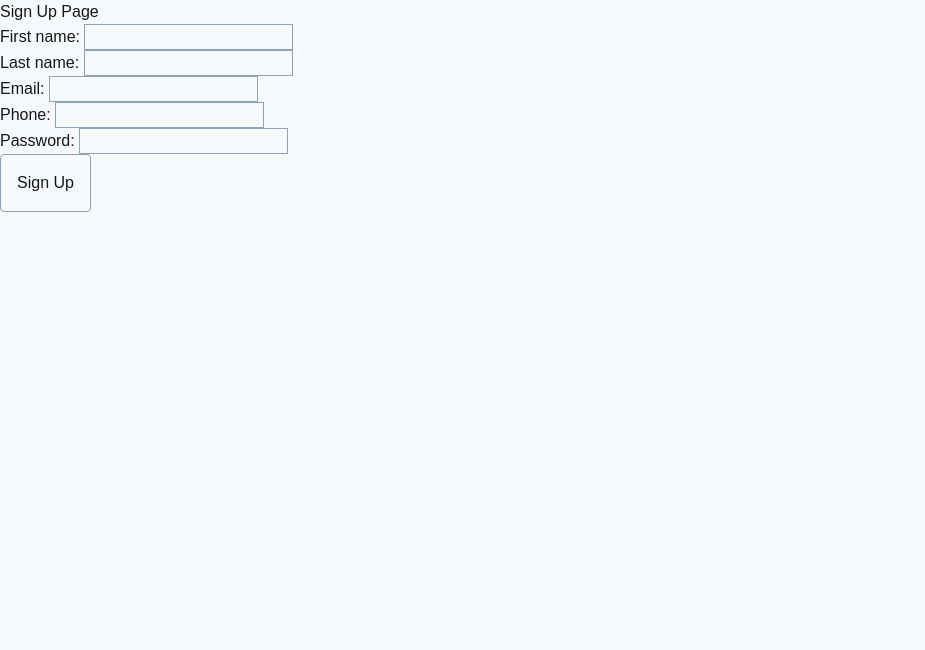
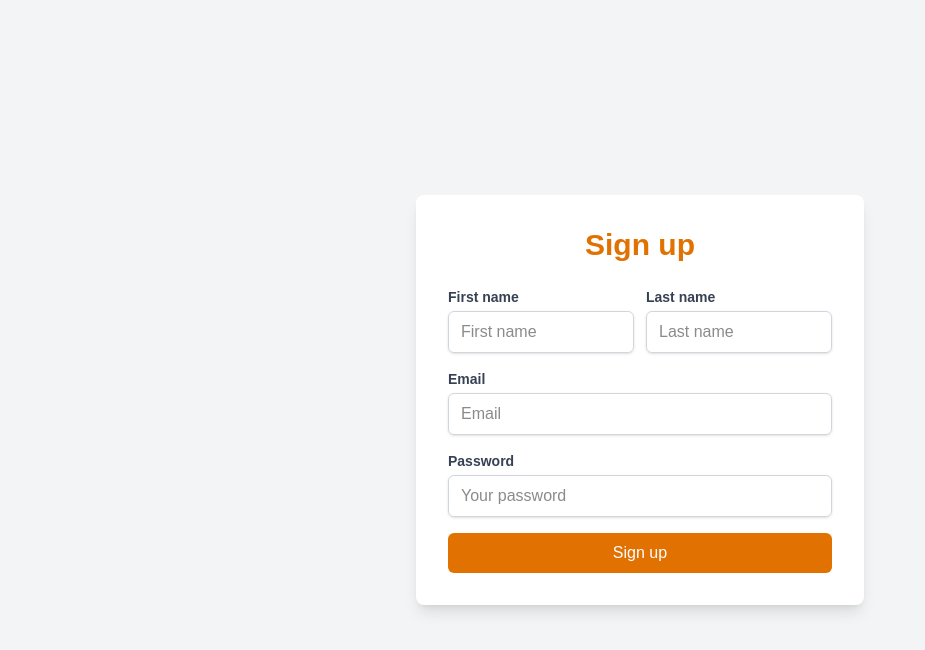
Before and after one commit to nakhai9/sothuchi.app, a Next.js app: page /auth/sign-up in a window 1280 px wide. Shown: the top 650 px of the page, without its empty margins (0-925 px from the left). Built offline with nearby package versions, Linux system fonts and the light colour scheme.

Commit message:
update: max age for cookie

```diff
--- a/src/app/auth/sign-in/page.tsx
+++ b/src/app/auth/sign-in/page.tsx
@@ -1,9 +1,10 @@
 "use client"
 import { SERVICES } from "@/services/service";
 import { useRouter } from "next/navigation";
-import { useState } from "react";
+import { useRef, useState } from "react";
 import { setCookie } from 'cookies-next'
 import Link from "next/link";
+import { AuthLayout } from "@/app/components";
 export default function SignInPage() {
 
   const router = useRouter()
@@ -16,7 +17,9 @@ export default function SignInPage() {
     try {
       const token = await SERVICES.authService.signIn({ email, password })
       if (token.accessToken.length > 0) {
-        setCookie('accessToken', token.accessToken);
+        setCookie('accessToken', token.accessToken, {
+          maxAge: 60 * 60,
+        });
         router.push('/dashboard')
       }
     } catch (error) {
@@ -25,11 +28,7 @@ export default function SignInPage() {
   };
 
   return (
-    <div className="flex justify-center items-center bg-gray-100 px-4 sm:px-6 lg:px-8 min-h-screen">
-      <div className="bg-white shadow-lg p-6 sm:p-8 rounded-lg w-full max-w-md">
-        <h2 className="mb-6 font-bold text-amber-600 text-2xl sm:text-3xl text-center">
-          Sign In
-        </h2>
+    <AuthLayout title="Sign in">
       <form onSubmit={handleSubmit}>
         <div className="mb-4">
           <label
@@ -98,9 +97,6 @@ export default function SignInPage() {
           Sign up
         </Link>
       </p>
-      </div>
-    </div>
-
-
+    </AuthLayout>
   );
 }
--- a/src/app/auth/sign-up/page.tsx
+++ b/src/app/auth/sign-up/page.tsx
@@ -1,4 +1,5 @@
 "use client"
+import { AuthLayout } from "@/app/components";
 import { SERVICES } from "@/services/service";
 import { useRouter } from "next/navigation";
 import { useState } from "react";
@@ -6,17 +7,15 @@ import { useState } from "react";
 export default function SignUpPage() {
 
   const router = useRouter()
-
   const [email, setEmail] = useState("");
   const [password, setPassword] = useState("");
   const [firstName, setFirstName] = useState("");
   const [lastName, setLastName] = useState("");
-  const [phone, setPhone] = useState("");
   const handleSubmit = async (e: React.FormEvent) => {
     e.preventDefault();
     try {
       await SERVICES.authService.signUp({
-        email, firstName, lastName, password, phone
+        email, firstName, lastName, password
       })
 
       router.push('/auth/sign-in')
@@ -27,62 +26,83 @@ export default function SignUpPage() {
   };
 
   return (
-    <div>
-      <h1>Sign Up Page</h1>
+    <AuthLayout title="Sign up">
       <form onSubmit={handleSubmit}>
-        <div>
-          <label>First name: </label>
+        <div className="flex gap-3">
+          <div className="mb-4">
+            <label
+              htmlFor="firstName"
+              className="block font-semibold text-gray-700 text-sm"
+            >
+              First name
+            </label>
             <input
               type="text"
-            value={firstName}
-            className="border border-slate-400"
+              id="firstName"
+              name="firstName"
+              className="block shadow-sm mt-1 px-3 py-2 border border-gray-300 focus:border-amber-500 rounded-md focus:outline-none focus:ring-amber-500 w-full text-sm sm:text-base"
+              placeholder="First name"
               onChange={(e) => setFirstName(e.target.value)}
-            required
             />
           </div>
-        <div>
-          <label>Last name: </label>
+          <div className="mb-4">
+            <label
+              htmlFor="lastName"
+              className="block font-semibold text-gray-700 text-sm"
+            >
+              Last name
+            </label>
             <input
               type="text"
-            value={lastName}
-            className="border border-slate-400"
+              id="lastName"
+              name="lastName"
+              className="block shadow-sm mt-1 px-3 py-2 border border-gray-300 focus:border-amber-500 rounded-md focus:outline-none focus:ring-amber-500 w-full text-sm sm:text-base"
+              placeholder="Last name"
               onChange={(e) => setLastName(e.target.value)}
-            required
             />
           </div>
-        <div>
-          <label>Email: </label>
+        </div>
+        <div className="mb-4">
+          <label
+            htmlFor="email"
+            className="block font-semibold text-gray-700 text-sm"
+          >
+            Email
+          </label>
           <input
-            type="email"
-            value={email}
-            className="border border-slate-400"
+            type="text"
+            id="email"
+            name="email"
+            className="block shadow-sm mt-1 px-3 py-2 border border-gray-300 focus:border-amber-500 rounded-md focus:outline-none focus:ring-amber-500 w-full text-sm sm:text-base"
+            placeholder="Email"
             onChange={(e) => setEmail(e.target.value)}
-            required
           />
         </div>
-        <div>
-          <label>Phone: </label>
-          <input
-            type="text"
-            value={phone}
-            className="border border-slate-400"
-            onChange={(e) => setPhone(e.target.value)}
-            required
-          />
-        </div>
-        <div>
-          <label>Password: </label>
+        <div className="mb-4">
+          <label
+            htmlFor="password"
+            className="block font-semibold text-gray-700 text-sm"
+          >
+            Password
+          </label>
           <input
             type="password"
-            value={password}
-            className="border border-slate-400"
+            id="password"
+            name="password"
+            className="block shadow-sm mt-1 px-3 py-2 border border-gray-300 focus:border-amber-500 rounded-md focus:outline-none focus:ring-amber-500 w-full text-sm sm:text-base"
+            placeholder="Your password"
             onChange={(e) => setPassword(e.target.value)}
-            required
           />
         </div>
 
-        <button type="submit" className="p-4 border border-slate-400 rounded cursor-pointer">Sign Up</button>
+        <button
+          type="submit"
+          className="bg-amber-600 hover:bg-amber-700 px-4 py-2 rounded-md focus:outline-none focus:ring-2 focus:ring-amber-500 focus:ring-offset-2 w-full text-white text-sm sm:text-base cursor-pointer"
+        >
+          Sign up
+        </button>
       </form>
-    </div>
+
+    </AuthLayout>
   );
 }
--- /dev/null
+++ b/src/app/components/AuthLayout.tsx
@@ -0,0 +1,20 @@
+"use client"
+
+import React from "react";
+
+type AuthLayoutProps = {
+    title: string;
+    children: React.ReactNode
+}
+export default function AuthLayout({ title, children }: AuthLayoutProps) {
+    return (
+        <div className="flex justify-center items-center bg-gray-100 px-4 sm:px-6 lg:px-8 min-h-screen">
+            <div className="bg-white shadow-lg p-6 sm:p-8 rounded-lg w-full max-w-md">
+                <h2 className="mb-6 font-bold text-amber-600 text-2xl sm:text-3xl text-center">
+                    {title}
+                </h2>
+                {children}
+            </div>
+        </div>
+    );
+}
--- a/src/models/user.ts
+++ b/src/models/user.ts
@@ -19,5 +19,4 @@ export type UserSignUp = {
   firstName: string;
   email: string;
   password: string;
-  phone: string;
 };
```
Also changed, not shown: src/app/components/index.ts (+5 -4 lines). Lines whose indentation alone changed are shown as unchanged.
